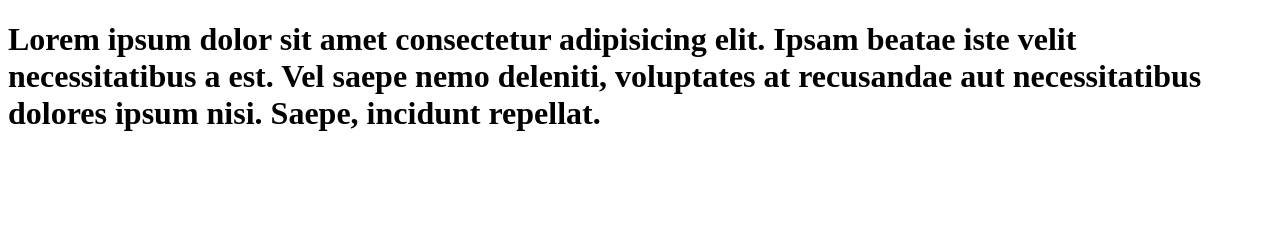
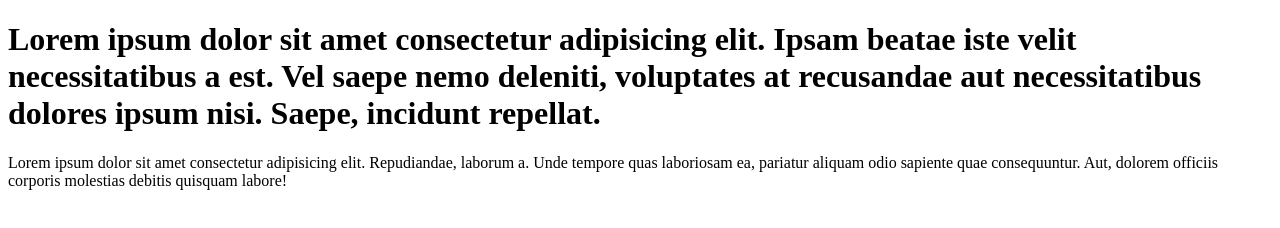
Before and after one commit to bhumikarepo01/learn_git, a plain HTML site: page index.html in a window 1280 px wide. Drawn offline with Linux system fonts and the light colour scheme.

Commit message:
Add Paragraph to code

```diff
--- a/index.html
+++ b/index.html
@@ -7,5 +7,6 @@
 </head>
 <body>
     <h1>Lorem ipsum dolor sit amet consectetur adipisicing elit. Ipsam beatae iste velit necessitatibus a est. Vel saepe nemo deleniti, voluptates at recusandae aut necessitatibus dolores ipsum nisi. Saepe, incidunt repellat.</h1>
+    <p>Lorem ipsum dolor sit amet consectetur adipisicing elit. Repudiandae, laborum a. Unde tempore quas laboriosam ea, pariatur aliquam odio sapiente quae consequuntur. Aut, dolorem officiis corporis molestias debitis quisquam labore!</p>
 </body>
 </html>
```
